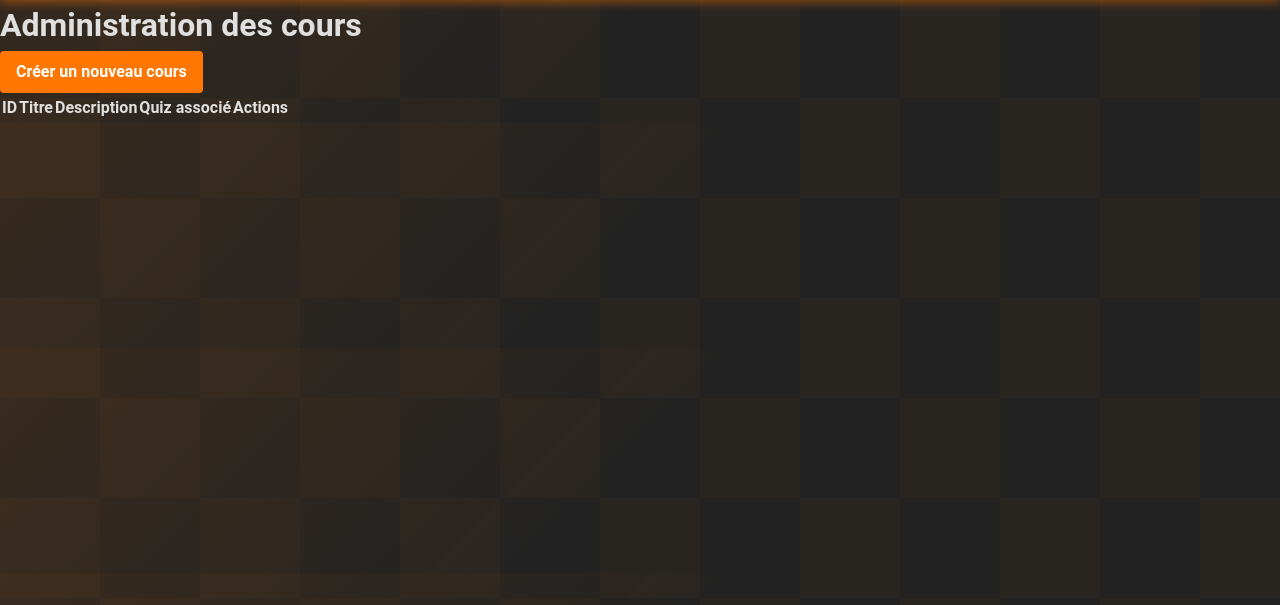
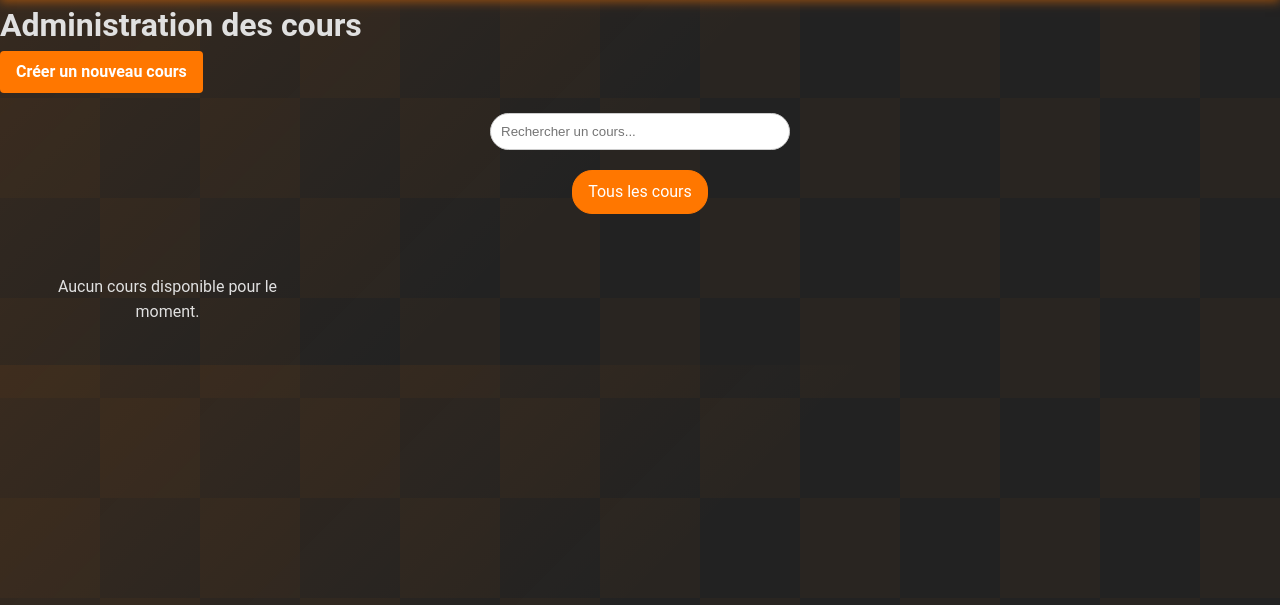
Before and after one commit to Litybe/quizz_project2, a Symfony app: template templates/admin/course/index.html.twig in a window 1280 px wide. Shown: the part 102-707 px from the top of the page. Run offline with Twig, Linux system fonts and the light colour scheme; the template is opened without the code that fills it, so the values that code supplies are empty; some libraries are stand-ins or nearby versions.

Commit message:
refacto search bar twig add searchbar to admin course

```diff
--- /dev/null
+++ b/templates/_search_filters.html.twig
@@ -0,0 +1,52 @@
+<div class="search-container">
+    <input type="text" id="searchInput" placeholder="{{ searchPlaceholder }}" onkeyup="{{ searchFunction }}()">
+</div>
+<div class="tag-filter-container">
+    <a href="{{ path(defaultRoute) }}" class="tag-filter {% if not selectedTag %}active{% endif %}">
+        Tous les {{ itemType }}
+    </a>
+    {% for tag in tags %}
+        <a href="{{ path(defaultRoute, {'tag': tag.id, 'page': 1}) }}" class="tag-filter {% if selectedTag == tag.id %}active{% endif %}">
+            {{ tag.name }}
+        </a>
+    {% endfor %}
+</div>
+
+<style>
+    .search-container {
+        margin: 20px;
+        text-align: center;
+    }
+    .search-container input {
+        padding: 10px;
+        width: 300px;
+        border-radius: 20px;
+        border: 1px solid #ccc;
+    }
+    .tag-filter-container {
+        display: flex;
+        flex-wrap: wrap;
+        justify-content: center;
+        gap: 10px;
+        margin: 20px 0;
+    }
+    .tag-filter {
+        display: inline-block;
+        padding: 8px 15px;
+        background-color: #f8f9fa;
+        border-radius: 20px;
+        text-decoration: none;
+        color: #333;
+        border: 1px solid #ddd;
+        transition: all 0.2s;
+    }
+    .tag-filter:hover {
+        background-color: #e9ecef;
+        color: #FF7700;
+    }
+    .tag-filter.active {
+        background-color: #FF7700;
+        color: white;
+        border-color: #FF7700;
+    }
+</style>
--- a/templates/admin/course/index.html.twig
+++ b/templates/admin/course/index.html.twig
@@ -1,44 +1,44 @@
 {% extends 'base.html.twig' %}
-
 {% block title %}Administration - Cours{% endblock %}
-
 {% block body %}
 <div class="container mt-5">
     <h1 class="mb-4">Administration des cours</h1>
-
     <a href="{{ path('admin_course_new') }}" class="btn btn-primary mb-4">Créer un nouveau cours</a>
 
-        <div class="table-responsive">
-            <table class="table table-striped">
-                <thead>
-                <tr>
-                    <th>ID</th>
-                    <th>Titre</th>
-                    <th>Description</th>
-                    <th>Quiz associé</th>
-                    <th>Actions</th>
-                </tr>
-                </thead>
-                <tbody>
+    {% include '_search_filters.html.twig' with {
+    searchPlaceholder: "Rechercher un cours...",
+    searchFunction: "searchCourses",
+    itemType: "cours",
+    defaultRoute: 'admin_course_index'
+    } %}
+
+    <div class="course-grid" id="courseGrid">
         {% for course in pagination %}
-                    <tr>
-                        <td>{{ course.id }}</td>
-                        <td>{{ course.title }}</td>
-                        <td>{{ course.description|slice(0, 50) }}...</td>
-                        <td>{{ course.quiz.name }}</td>
-                        <td>
+        <div class="course-card">
+            <h3>{{ course.title }}</h3>
+                <p>{{ course.description|slice(0, 50) }}...</p>
+                <p>Quiz associé: {{ course.quiz.name }}</p>
+                <!-- Affichage des tags -->
+                <div class="course-tags">
+                    {% for tag in course.tags %}
+                        <span class="tag-badge">{{ tag.name }}</span>
+                    {% endfor %}
+                </div>
+                <div>
                     <a href="{{ path('admin_course_edit', {'id': course.id}) }}" class="btn btn-sm btn-warning">Modifier</a>
                     <form action="{{ path('admin_course_delete', {'id': course.id}) }}" method="post" style="display: inline;">
                         <input type="hidden" name="_token" value="{{ csrf_token('delete' ~ course.id) }}">
-                                {% if is_granted('ROLE_ADMIN')%}
+                        {% if is_granted('ROLE_ADMIN') %}
                         <button type="submit" class="btn btn-sm btn-danger" onclick="return confirm('Voulez-vous vraiment supprimer ce cours ?')">Supprimer</button>
                         {% endif %}
                     </form>
-                        </td>
-                    </tr>
+                </div>
+        </div>
+        {% else %}
+            <div class="no-courses">
+                <p>Aucun cours disponible pour le moment.</p>
+            </div>
         {% endfor %}
-                </tbody>
-            </table>
     </div>
 
     {% if pagination.getTotalItemCount > 10 %}
@@ -47,4 +47,118 @@
         </div>
     {% endif %}
 </div>
+
+<style>
+    .course-grid {
+        display: grid;
+        grid-template-columns: repeat(auto-fill, minmax(250px, 1fr));
+        gap: 20px;
+        padding: 20px;
+    }
+    .course-card {
+        background: linear-gradient(145deg, #ffffff, #f0f0f0);
+        border-radius: 10px;
+        padding: 20px;
+        text-align: center;
+        box-shadow: 0 4px 6px rgba(0, 0, 0, 0.1);
+        transition: all 0.3s ease;
+        cursor: pointer;
+        border: 1px solid #ddd;
+        position: relative;
+        z-index: 1;
+    }
+    .course-card:hover {
+        transform: scale(1.05);
+        box-shadow: 0 10px 20px rgba(0, 0, 0, 0.2);
+        background: linear-gradient(145deg, #f8f9fa, #e9ecef);
+        z-index: 10;
+    }
+    .course-card h3 {
+        color: #333;
+        margin-bottom: 10px;
+    }
+    .course-card p {
+        color: #666;
+        margin-bottom: 10px;
+    }
+    .no-courses {
+        text-align: center;
+        width: 100%;
+        padding: 20px;
+    }
+    .search-container {
+        margin: 20px auto;
+        text-align: center;
+    }
+    .search-container input {
+        padding: 10px;
+        width: 300px;
+        border-radius: 20px;
+        border: 1px solid #ccc;
+    }
+    .tag-filter-container {
+        display: flex;
+        flex-wrap: wrap;
+        justify-content: center;
+        gap: 10px;
+        margin: 20px 0;
+    }
+    .tag-filter {
+        display: inline-block;
+        padding: 8px 15px;
+        background-color: #f8f9fa;
+        border-radius: 20px;
+        text-decoration: none;
+        color: #333;
+        border: 1px solid #ddd;
+        transition: all 0.2s;
+    }
+    .tag-filter:hover {
+        background-color: #e9ecef;
+        color: #FF7700;
+    }
+    .tag-filter.active {
+        background-color: #FF7700;
+        color: white;
+        border-color: #FF7700;
+    }
+    .pagination {
+        display: flex;
+        justify-content: center;
+        margin-top: 20px;
+    }
+    .pagination a {
+        color: #333;
+        padding: 8px 16px;
+        text-decoration: none;
+        border: 1px solid #ddd;
+        margin: 0 4px;
+        border-radius: 4px;
+    }
+    .pagination a.active {
+        background-color: #FF7700;
+        color: white;
+        border: 1px solid #FF7700;
+    }
+    .pagination a:hover:not(.active) {
+        background-color: #ddd;
+    }
+</style>
+
+<script>
+    function searchCourses() {
+        let input = document.getElementById('searchInput');
+        let filter = input.value.toUpperCase();
+        let grid = document.getElementById('courseGrid');
+        let cards = grid.getElementsByClassName('course-card');
+        for (let i = 0; i < cards.length; i++) {
+            let title = cards[i].getElementsByTagName('h3')[0];
+            if (title.innerHTML.toUpperCase().indexOf(filter) > -1) {
+                cards[i].style.display = "";
+            } else {
+                cards[i].style.display = "none";
+            }
+        }
+    }
+</script>
 {% endblock %}
```
Also changed, not shown: src/Controller/AdminCourseController.php (+9 -2 lines), templates/answer_quizz/select.html.twig (+9 -2 lines), templates/course/index.html.twig (+10 -5 lines), templates/create_quizz/choose.html.twig (+95 -43 lines), 1 other file. Lines whose indentation alone changed are shown as unchanged.
